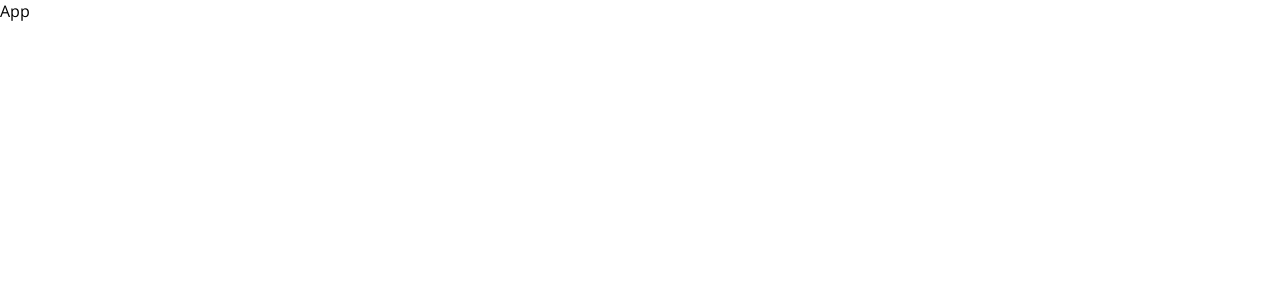
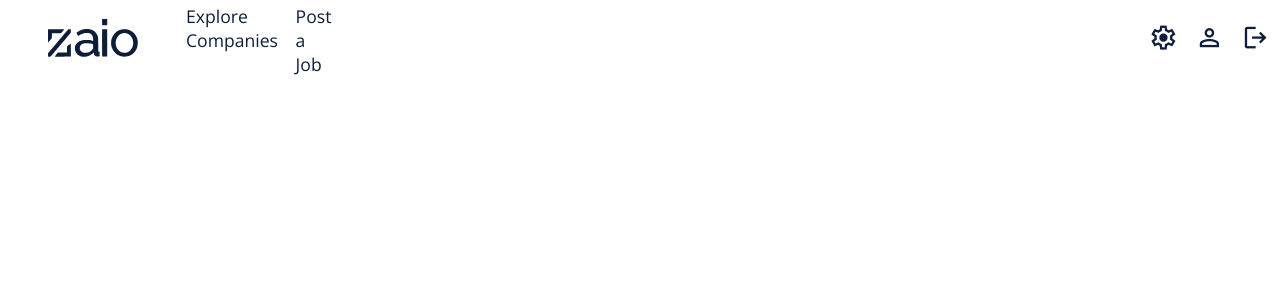
Before and after one commit to Samukelo984/zaio-jobs-portal, a React (Create React App) app in the folder client/: page / in a window 1280 px wide. Shown: the top 300 px of the page. Built offline with nearby package versions, Linux system fonts and the light colour scheme.

Commit message:
completed navbar

```diff
--- a/client/package.json
+++ b/client/package.json
@@ -8,6 +8,7 @@
     "@testing-library/user-event": "^13.5.0",
     "react": "^18.2.0",
     "react-dom": "^18.2.0",
+    "react-router-dom": "^6.4.2",
     "react-scripts": "5.0.1",
     "web-vitals": "^2.1.4"
   },
--- a/client/public/index.html
+++ b/client/public/index.html
@@ -12,7 +12,10 @@
     <link rel="apple-touch-icon" href="%PUBLIC_URL%/logo192.png" />
 
     <link rel="manifest" href="%PUBLIC_URL%/manifest.json" />
-
+    <link
+      rel="stylesheet"
+      href="https://fonts.googleapis.com/css2?family=Material+Symbols+Outlined:opsz,wght,FILL,GRAD@20..48,100..700,0..1,-50..200"
+    />
     <title>Zaio Jobs</title>
   </head>
   <body>
--- a/client/src/App.js
+++ b/client/src/App.js
@@ -1,5 +1,14 @@
+import Navbar from "./components/navbar/Navbar";
+import { BrowserRouter, Routes, Route } from "react-router-dom";
+
 const App = () => {
-  return <div className="App">App</div>;
+  return (
+    <div className="App">
+      <BrowserRouter>
+        <Navbar />
+      </BrowserRouter>
+    </div>
+  );
 };
 
 export default App;
--- /dev/null
+++ b/client/src/components/navbar/Navbar.css
@@ -0,0 +1,65 @@
+.navbar {
+  max-width: 100%;
+  height: 5rem;
+  display: flex;
+  align-items: center;
+  color: var(--dark-blue);
+  background-color: var(--white);
+}
+
+.navbar img {
+  margin-left: 3em;
+}
+
+.navbar-links ul {
+  margin-left: 3em;
+  display: flex;
+  list-style: none;
+}
+
+.navbar-link {
+  margin-right: 1em;
+  font-size: 1.1rem;
+}
+.navbar-link:hover {
+  color: var(--purple);
+  text-decoration: underline;
+  /* ADD UNDERLINE EFFECT */
+}
+
+.navbar-right {
+  display: flex;
+  margin-left: 50em;
+}
+
+.nav-icon {
+  margin-right: 0.6em;
+  font-size: 1.8rem;
+  cursor: pointer;
+}
+
+.nav-icon:hover {
+  color: var(--purple);
+  transform: scale(0.95);
+}
+
+.tooltip {
+  position: relative;
+}
+
+.tooltip-text {
+  position: absolute;
+  top: 100%;
+  right: 0;
+  padding: 0.2em;
+  font-size: 0.8rem;
+  color: var(--white);
+  background-color: #323232;
+  opacity: 0.8;
+  border-radius: 0.2rem;
+  visibility: hidden;
+}
+
+.tooltip:hover .tooltip-text {
+  visibility: visible;
+}
--- /dev/null
+++ b/client/src/components/navbar/Navbar.js
@@ -0,0 +1,44 @@
+import "./Navbar.css";
+import React from "react";
+import { Link } from "react-router-dom";
+import logo from "../../assets/zaio-logo.svg";
+
+const Navbar = () => {
+  return (
+    <header className="navbar">
+      <Link to="/">
+        <img src={logo} alt="company logo" />
+      </Link>
+      <nav className="navbar-links">
+        <ul>
+          <li className="navbar-link">
+            <Link to="/companies">Explore Companies</Link>
+          </li>
+          <li className="navbar-link">
+            <Link to="/postjob">Post a Job </Link>
+          </li>
+        </ul>
+      </nav>
+      <aside className="navbar-right">
+        <figure className="tooltip">
+          <Link to="/settings">
+            <span className="material-symbols-outlined nav-icon">settings</span>
+          </Link>
+          <figcaption className="tooltip-text">Settings</figcaption>
+        </figure>
+        <figure className="tooltip">
+          <Link to="/profile">
+            <span className="material-symbols-outlined nav-icon">person</span>
+          </Link>
+          <figcaption className="tooltip-text">Profile</figcaption>
+        </figure>
+        <figure className="tooltip">
+          <span className="material-symbols-outlined nav-icon">logout</span>
+          <figcaption className="tooltip-text">Logout</figcaption>
+        </figure>
+      </aside>
+    </header>
+  );
+};
+
+export default Navbar;
--- a/client/src/index.css
+++ b/client/src/index.css
@@ -8,9 +8,14 @@
 }
 
 :root {
-  --background-color: #0d1e3a;
-  --pill-primary: #8437f9;
-  --pill-secondary: #f9c803;
-  --hover-color: #dedede;
+  --dark-blue: #0d1e3a;
+  --purple: #8437f9;
+  --brush-gold: #f9c803;
+  --light-gray: #dedede;
   --white: #fff;
 }
+
+a {
+  text-decoration: none;
+  color: inherit;
+}
```
Also changed, not shown: 1 other file (tests, documents, lock files or other folders).
